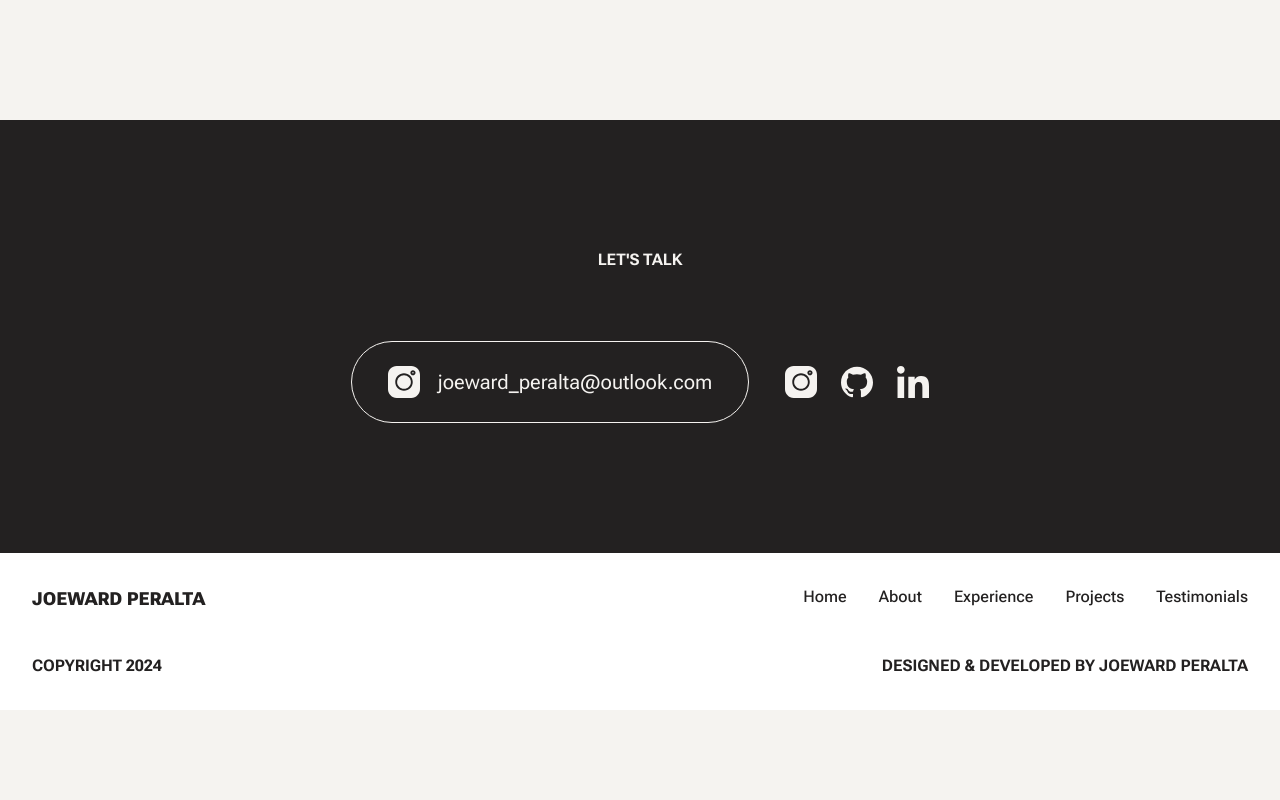
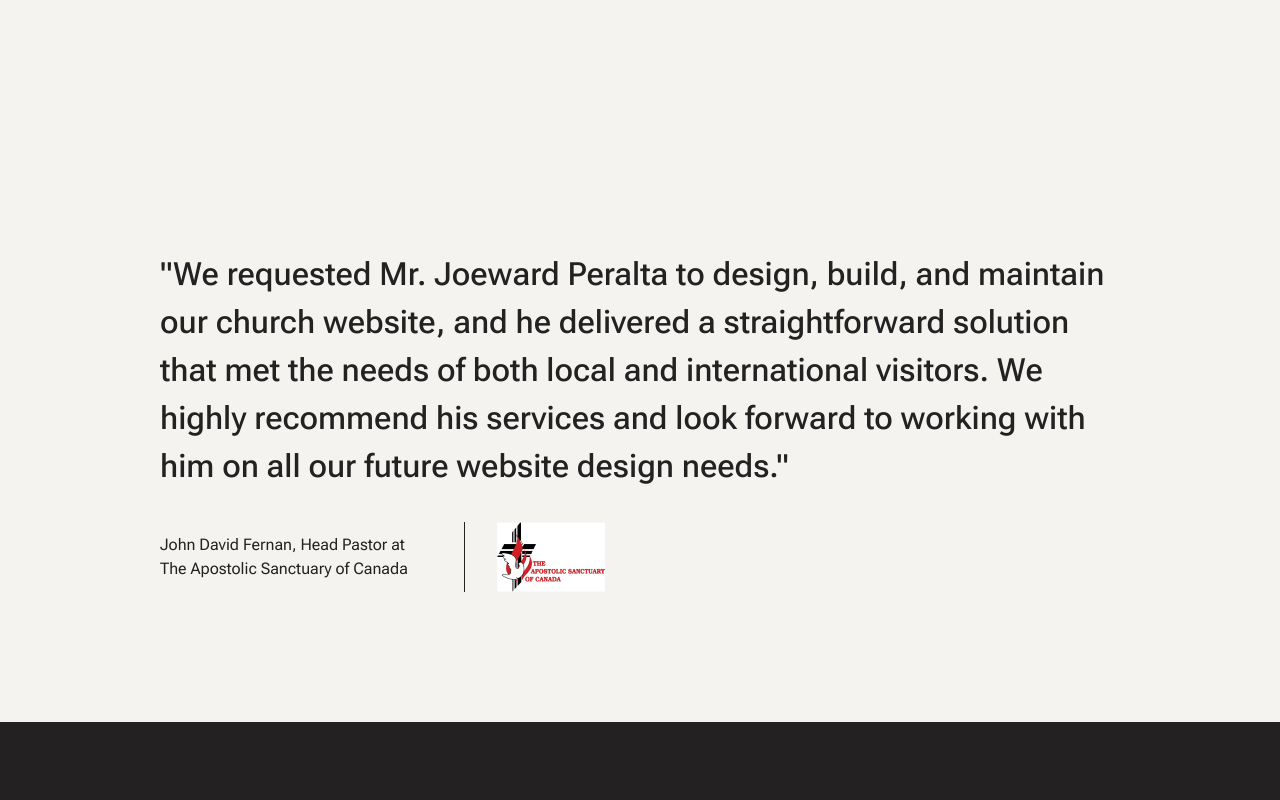
Before and after one commit to joewardperalta/developer-portfolio, a Next.js app: page / in a window 1280 px wide. Shown: the part 3200-4000 px from the top of the page. Before the commit the page ends 3910 px from the top, so only its background shows below. Built offline with nearby package versions, Linux system fonts and the light colour scheme.

Commit message:
Create the design for the testimonial section including the testimonial card component

```diff
--- a/app/page.js
+++ b/app/page.js
@@ -1,4 +1,11 @@
 "use client";
+
+// Data
+import experiences from "@/data/experiences.json";
+import projects from "@/data/projects.json";
+import testimonials from "@/data/testimonials.json";
+
+// Components
 import PrimaryButton from "@/components/buttons/PrimaryButton";
 import Column from "@/components/Column";
 import Container from "@/components/Container";
@@ -16,13 +23,9 @@ import SecondaryButton from "@/components/buttons/SecondaryButton";
 import ProductCard from "@/components/cards/ProductCard";
 import SubHeading from "@/components/Typography/SubHeading";
 import Paragraph from "@/components/Typography/Paragraph";
-
-// Data
-import experiences from "@/data/experiences.json";
-import projects from "@/data/projects.json";
-import contacts from "@/data/contacts.json";
 import SocialList from "@/components/SocialList";
 import Logo from "@/components/Logo";
+import TestimonialCard from "@/components/cards/TestimonialCard";
 
 export default function Home() {
   const [
@@ -118,6 +121,7 @@ export default function Home() {
           </Container>
         </Section>
 
+        {/* Projects */}
         <Section id="projects">
           <Container>
             <Column>
@@ -150,6 +154,25 @@ export default function Home() {
           </Container>
         </Section>
 
+        {/* Testimonials */}
+        <Section id="testimonials">
+          <Container>
+            <Column>
+              {testimonials.map((testimony) => (
+                <TestimonialCard
+                  key={testimony.id}
+                  quote={testimony.quote}
+                  name={testimony.name}
+                  position={testimony.position}
+                  organization={testimony.organization}
+                  logo={testimony.logo}
+                />
+              ))}
+            </Column>
+          </Container>
+        </Section>
+
+        {/* Contact */}
         <Section
           className="bg-secondary desktop:py-[19rem]"
           id="contacts"
@@ -185,6 +208,7 @@ export default function Home() {
         </Section>
       </main>
 
+      {/*  Footer */}
       <footer className="bg-white py-8">
         <Container className="mb-10">
           <Column>
--- /dev/null
+++ b/components/cards/TestimonialCard.jsx
@@ -0,0 +1,36 @@
+import Image from "next/image";
+import Paragraph from "../Typography/Paragraph";
+
+export default function TestimonialCard({
+  quote = "Customer review message...",
+  name = "Customer Name",
+  position = "Customer Position",
+  organization = "Customer Organization",
+  logo = {
+    src: "/",
+    alt: "Alt text",
+  },
+}) {
+  return (
+    <div className="w-fit px-[8rem]">
+      <Paragraph className="mb-8 text-[2rem] font-medium">
+        &quot;{quote}&quot;
+      </Paragraph>
+      <div className="flex items-center">
+        <div className="max-w-[19rem] pr-8">
+          <Paragraph className="">
+            {name}, {position} at {organization}
+          </Paragraph>
+        </div>
+        <div className="border-l border-l-secondary pl-8">
+          <Image
+            src={logo.src}
+            alt={logo.alt}
+            width={108}
+            height={70}
+          />
+        </div>
+      </div>
+    </div>
+  );
+}
--- /dev/null
+++ b/data/testimonials.json
@@ -0,0 +1,13 @@
+[
+  {
+    "id": 1,
+    "quote": "We requested Mr. Joeward Peralta to design, build, and maintain our church website, and he delivered a straightforward solution that met the needs of both local and international visitors. We highly recommend his services and look forward to working with him on all our future website design needs.",
+    "name": "John David Fernan",
+    "position": "Head Pastor",
+    "organization": "The Apostolic Sanctuary of Canada",
+    "logo": {
+      "src": "/images/tasc.png",
+      "alt": "The Apostolic Sanctuary of Canada logo"
+    }
+  }
+]
```
Also changed, not shown: public/images/tasc.png.
